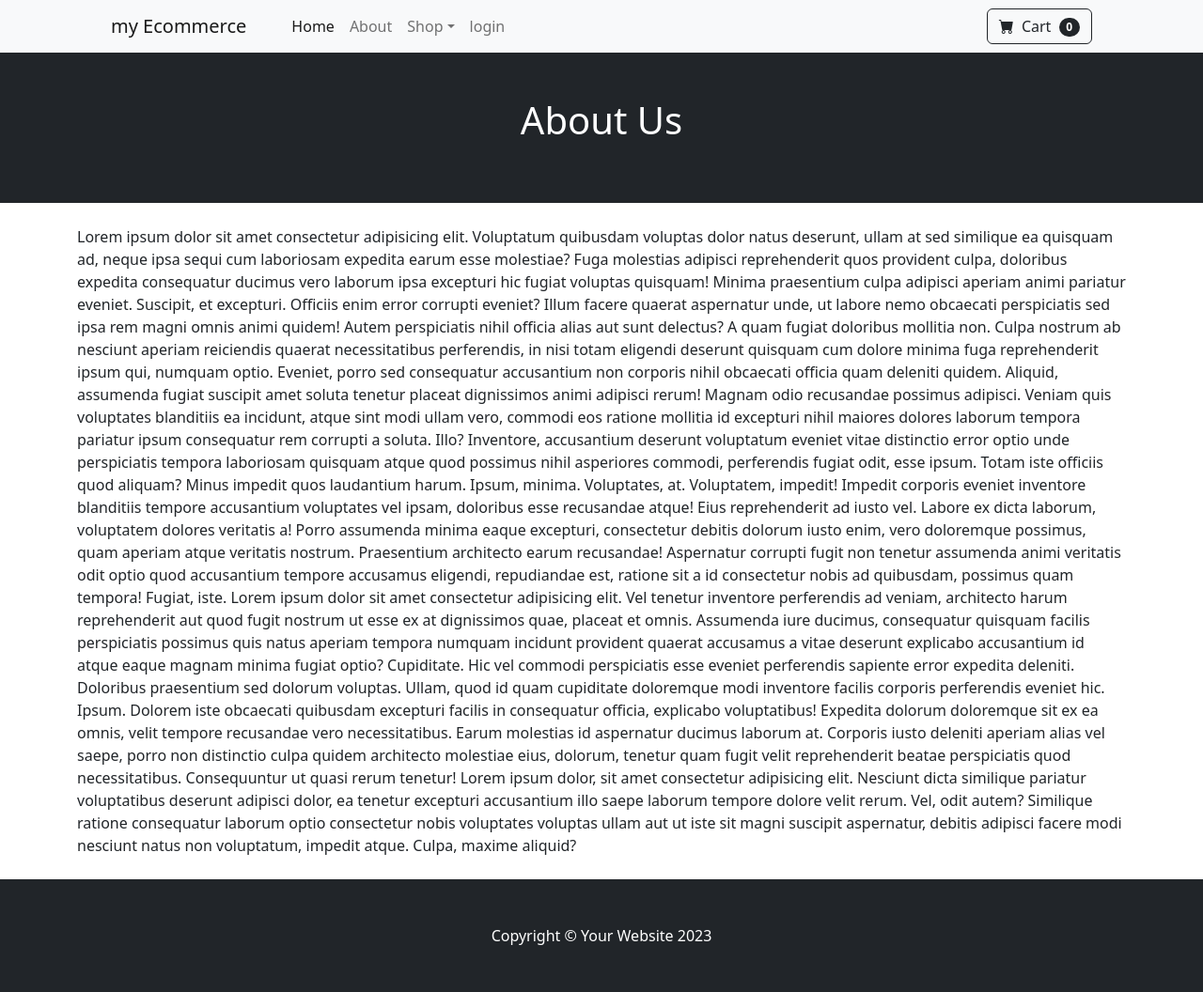
After one commit to Showqix899/simple-Ecommarce, a Django app: page /about/ in a window 1280 px wide. The commit adds this page. Shown: the whole page at 94% size. Run offline with Django 5.2, Linux system fonts and the light colour scheme; some libraries are stand-ins or nearby versions.

```diff
--- /dev/null
+++ b/ecom/store/templates/about.html
@@ -0,0 +1,31 @@
+{% extends "base.html" %}
+
+
+{% block content %}
+
+<div class="py-5 bg-dark">
+ <div class="container"><p class="m-0 text-center text-white">
+    <h1 class="text-center text-white">About Us</h1>
+ </p></div>
+</div>
+<div class="container">
+    <p align="justify-content" class="my-4">
+        Lorem ipsum dolor sit amet consectetur adipisicing elit. Voluptatum quibusdam voluptas dolor natus deserunt, ullam at sed similique ea quisquam ad, neque ipsa sequi cum laboriosam expedita earum esse molestiae?
+        Fuga molestias adipisci reprehenderit quos provident culpa, doloribus expedita consequatur ducimus vero laborum ipsa excepturi hic fugiat voluptas quisquam! Minima praesentium culpa adipisci aperiam animi pariatur eveniet. Suscipit, et excepturi.
+        Officiis enim error corrupti eveniet? Illum facere quaerat aspernatur unde, ut labore nemo obcaecati perspiciatis sed ipsa rem magni omnis animi quidem! Autem perspiciatis nihil officia alias aut sunt delectus?
+        A quam fugiat doloribus mollitia non. Culpa nostrum ab nesciunt aperiam reiciendis quaerat necessitatibus perferendis, in nisi totam eligendi deserunt quisquam cum dolore minima fuga reprehenderit ipsum qui, numquam optio.
+        Eveniet, porro sed consequatur accusantium non corporis nihil obcaecati officia quam deleniti quidem. Aliquid, assumenda fugiat suscipit amet soluta tenetur placeat dignissimos animi adipisci rerum! Magnam odio recusandae possimus adipisci.
+        Veniam quis voluptates blanditiis ea incidunt, atque sint modi ullam vero, commodi eos ratione mollitia id excepturi nihil maiores dolores laborum tempora pariatur ipsum consequatur rem corrupti a soluta. Illo?
+        Inventore, accusantium deserunt voluptatum eveniet vitae distinctio error optio unde perspiciatis tempora laboriosam quisquam atque quod possimus nihil asperiores commodi, perferendis fugiat odit, esse ipsum. Totam iste officiis quod aliquam?
+        Minus impedit quos laudantium harum. Ipsum, minima. Voluptates, at. Voluptatem, impedit! Impedit corporis eveniet inventore blanditiis tempore accusantium voluptates vel ipsam, doloribus esse recusandae atque! Eius reprehenderit ad iusto vel.
+        Labore ex dicta laborum, voluptatem dolores veritatis a! Porro assumenda minima eaque excepturi, consectetur debitis dolorum iusto enim, vero doloremque possimus, quam aperiam atque veritatis nostrum. Praesentium architecto earum recusandae!
+        Aspernatur corrupti fugit non tenetur assumenda animi veritatis odit optio quod accusantium tempore accusamus eligendi, repudiandae est, ratione sit a id consectetur nobis ad quibusdam, possimus quam tempora! Fugiat, iste. Lorem ipsum dolor sit amet consectetur adipisicing elit. Vel tenetur inventore perferendis ad veniam, architecto harum reprehenderit aut quod fugit nostrum ut esse ex at dignissimos quae, placeat et omnis.
+        Assumenda iure ducimus, consequatur quisquam facilis perspiciatis possimus quis natus aperiam tempora numquam incidunt provident quaerat accusamus a vitae deserunt explicabo accusantium id atque eaque magnam minima fugiat optio? Cupiditate.
+        Hic vel commodi perspiciatis esse eveniet perferendis sapiente error expedita deleniti. Doloribus praesentium sed dolorum voluptas. Ullam, quod id quam cupiditate doloremque modi inventore facilis corporis perferendis eveniet hic. Ipsum.
+        Dolorem iste obcaecati quibusdam excepturi facilis in consequatur officia, explicabo voluptatibus! Expedita dolorum doloremque sit ex ea omnis, velit tempore recusandae vero necessitatibus. Earum molestias id aspernatur ducimus laborum at.
+        Corporis iusto deleniti aperiam alias vel saepe, porro non distinctio culpa quidem architecto molestiae eius, dolorum, tenetur quam fugit velit reprehenderit beatae perspiciatis quod necessitatibus. Consequuntur ut quasi rerum tenetur! Lorem ipsum dolor, sit amet consectetur adipisicing elit. Nesciunt dicta similique pariatur voluptatibus deserunt adipisci dolor, ea tenetur excepturi accusantium illo saepe laborum tempore dolore velit rerum. Vel, odit autem?
+        Similique ratione consequatur laborum optio consectetur nobis voluptates voluptas ullam aut ut iste sit magni suscipit aspernatur, debitis adipisci facere modi nesciunt natus non voluptatum, impedit atque. Culpa, maxime aliquid?
+    </p>
+</div>
+
+{% endblock %}
--- a/ecom/store/templates/navbar.html
+++ b/ecom/store/templates/navbar.html
@@ -1,11 +1,11 @@
 <nav class="navbar navbar-expand-lg navbar-light bg-light">
     <div class="container px-4 px-lg-5">
-        <a class="navbar-brand" href="#!">my Ecommerce</a>
+        <a class="navbar-brand" href="{% url 'home'%}">my Ecommerce</a>
         <button class="navbar-toggler" type="button" data-bs-toggle="collapse" data-bs-target="#navbarSupportedContent" aria-controls="navbarSupportedContent" aria-expanded="false" aria-label="Toggle navigation"><span class="navbar-toggler-icon"></span></button>
         <div class="collapse navbar-collapse" id="navbarSupportedContent">
             <ul class="navbar-nav me-auto mb-2 mb-lg-0 ms-lg-4">
-                <li class="nav-item"><a class="nav-link active" aria-current="page" href="#!">Home</a></li>
-                <li class="nav-item"><a class="nav-link" href="#!">About</a></li>
+                <li class="nav-item"><a class="nav-link active" aria-current="page" href="{% url 'home'%}">Home</a></li>
+                <li class="nav-item"><a class="nav-link" href="{% url 'about'%}">About</a></li>
                 <li class="nav-item dropdown">
                     <a class="nav-link dropdown-toggle" id="navbarDropdown" href="#" role="button" data-bs-toggle="dropdown" aria-expanded="false">Shop</a>
                     <ul class="dropdown-menu" aria-labelledby="navbarDropdown">
@@ -15,6 +15,11 @@
                         <li><a class="dropdown-item" href="#!">New Arrivals</a></li>
                     </ul>
                 </li>
+                {%if user.is_authenticated%}
+                <li class="nav-item"><a class="nav-link" href="{% url 'login'%}">logout</a></li>
+                {% else %}
+                <li class="nav-item"><a class="nav-link" href="{% url 'about'%}">login</a></li>
+                {% endif %}
             </ul>
             <form class="d-flex">
                 <button class="btn btn-outline-dark" type="submit">
--- a/ecom/store/urls.py
+++ b/ecom/store/urls.py
@@ -3,4 +3,6 @@ from . import views
 
 urlpatterns=[
     path('',views.home,name="home"),
+    path('about/',views.about,name='about'),
+    path('login',views.login_user,name='login')
 ]
--- a/ecom/store/views.py
+++ b/ecom/store/views.py
@@ -1,10 +1,19 @@
 from django.shortcuts import render
 from django.http import HttpResponse
 from .models import Products
-
+from django.contrib.auth import logout,login,authenticate
 # Create your views here.
 
 #view for home page
 def home(request):
     products=Products.objects.all() # fetching all the products from the database
     return render (request,'index.html',{'products':products})
+
+#about page
+
+def about(request):
+
+    return render(request,'about.html',{})
+
+def login_user(request):
+    return render(request,'login.html',{})
```
Also changed, not shown: ecom/store/templates/login.html (added, +18 -0 lines).
